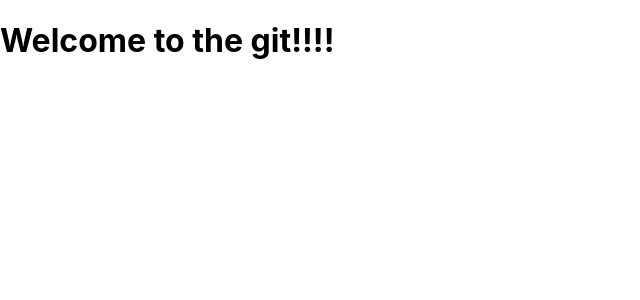
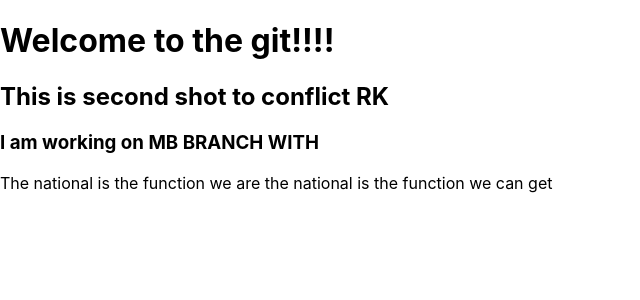
Before and after one commit to bistmadhav/adv_git_w, a React (Create React App) app: page / in a window 1280 px wide. Shown: the top 300 px of the page, without its empty margins (0-640 px from the left). Built offline with nearby package versions, Linux system fonts and the light colour scheme.

Commit message:
Added article

```diff
--- a/src/App.js
+++ b/src/App.js
@@ -7,6 +7,11 @@ function App() {
   return (
     <div>
       <h1> Welcome to the git!!!!</h1>
+      <h2>This is second shot to conflict RK</h2>
+      <h3>I am working on MB BRANCH WITH</h3>
+      <article>
+        The national is the function we are the national is the function we can get
+      </article>
     </div>
   )
 }
```
